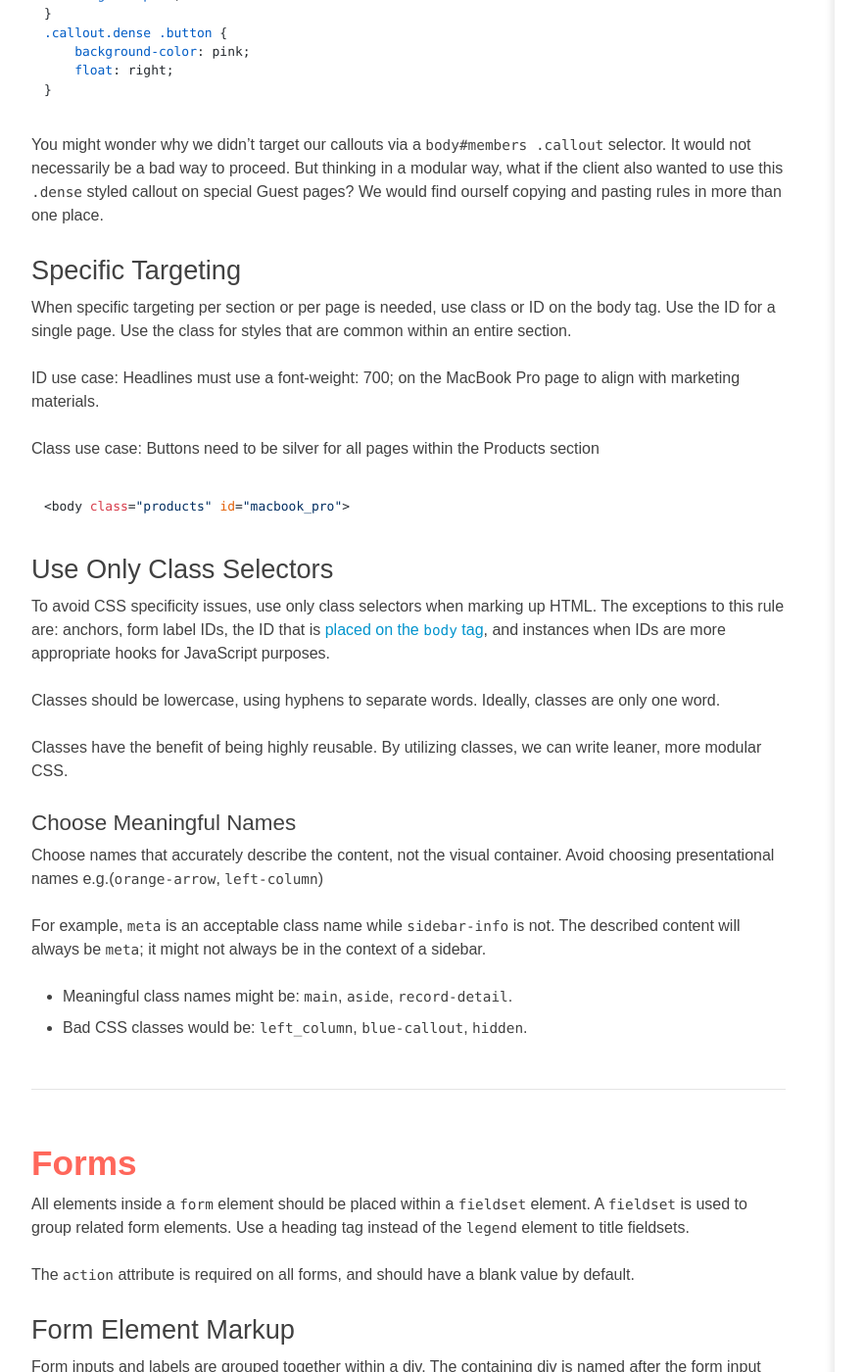
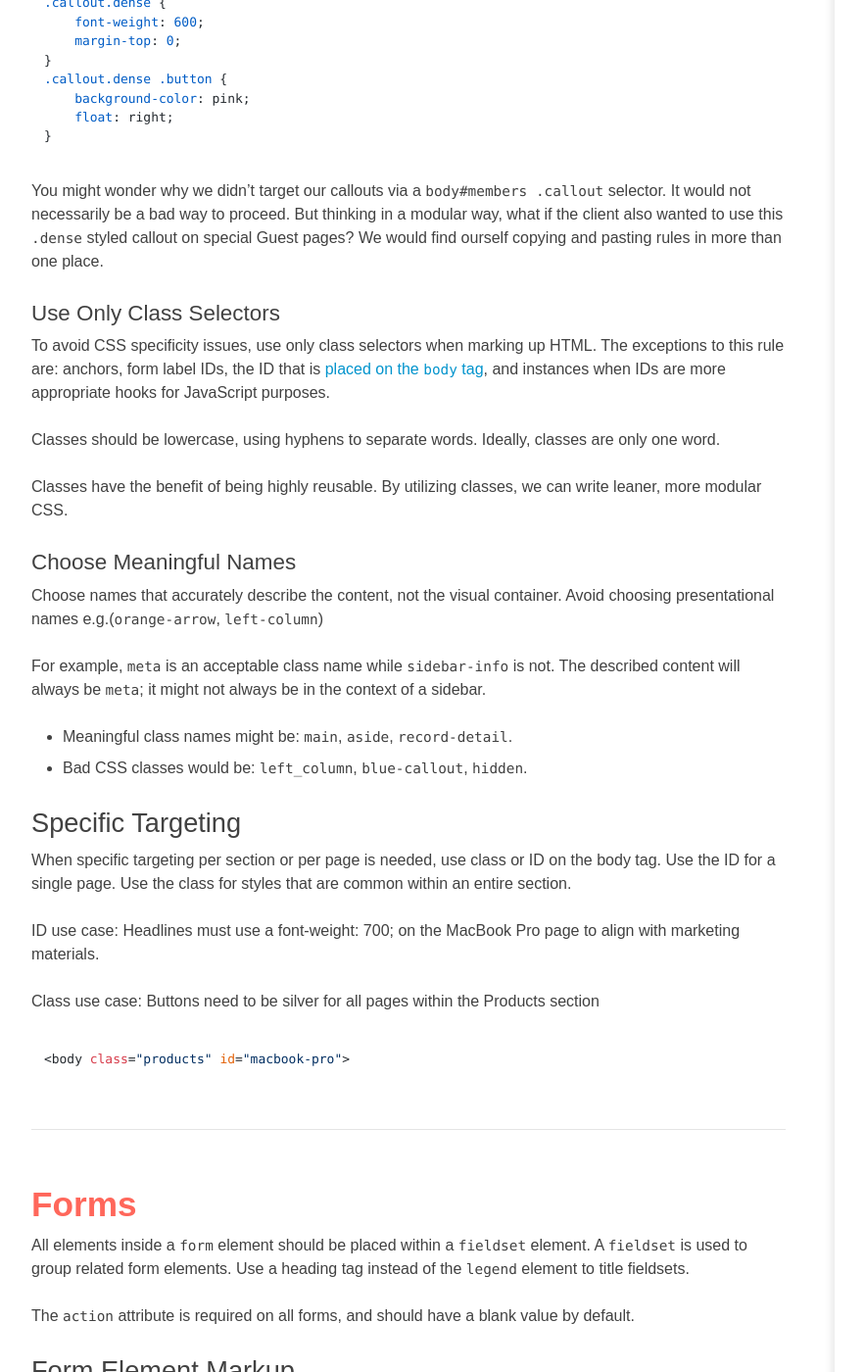
Before and after one commit to imarc/handbook, a Jekyll site: the page built from frontend.markdown, in a window 1280 px wide and 1400 px high, scrolled down 21080 px. Shown: the whole window at 98% size, without its empty margins (88-971 px from the left). Built offline with Jekyll 4.4.1, drawn with Linux system fonts in a browser that asks for light colours; nearby versions of some CDN libraries; some of the changed lines change nothing that is shown; some of the changed text lies outside the part shown.

Commit message:
fixing navigation issue

```diff
--- a/frontend.markdown
+++ b/frontend.markdown
@@ -683,7 +683,7 @@
 - [Facebook Sharing Debugger](https://developers.facebook.com/tools/debug)
 - [Twitter Card Validator](https://dev.twitter.com/docs/cards/validation/validator)
 
-### Structure
+## Structure
 
 Most page layouts can generally be thought of in three primary parts. These structural names should be used as classes in the markup.
 
@@ -732,9 +732,7 @@
 Engineers should strive to make lean, modular classes that can be easily adapted
 to different sections and pages. **If you find yourself copying entire blocks of declarations from one selector to another, you are likely doing it wrong**.
 
-#### Example
-
-Here we have two callouts used on two different pages: a landing page and a
+Consider two callouts used on two different pages: a landing page and a
 members page.
 
 ![Landing page call to action](/img/cta-landing.png)
@@ -778,22 +776,7 @@
 callout on special Guest pages? We would find ourself copying and pasting rules
 in more than one place.
 
-
-### Specific Targeting
-
-When specific targeting per section or per page is needed, use class or ID
-on the body tag. Use the ID for a single page. Use the class for styles that
-are common within an entire section.
-
-**ID use case**: Headlines must use a font-weight: 700; on the MacBook Pro page to
-align with marketing materials.
-
-**Class use case**: Buttons need to be silver for all pages within the Products section
-
-	<body class="products" id="macbook_pro">
-
-
-### Use Only Class Selectors
+#### Use Only Class Selectors
 
 To avoid CSS specificity issues, use only class selectors when marking up HTML.
 The exceptions to this rule are: anchors, form label IDs, the ID that is
@@ -817,6 +800,19 @@
 * Meaningful class names might be: `main`, `aside`, `record-detail`.
 * Bad CSS classes would be: `left_column`, `blue-callout`, `hidden`.
 
+
+### Specific Targeting
+
+When specific targeting per section or per page is needed, use class or ID
+on the body tag. Use the ID for a single page. Use the class for styles that
+are common within an entire section.
+
+**ID use case**: Headlines must use a font-weight: 700; on the MacBook Pro page to
+align with marketing materials.
+
+**Class use case**: Buttons need to be silver for all pages within the Products section
+
+	<body class="products" id="macbook-pro">
 
 
 ## Forms
```
